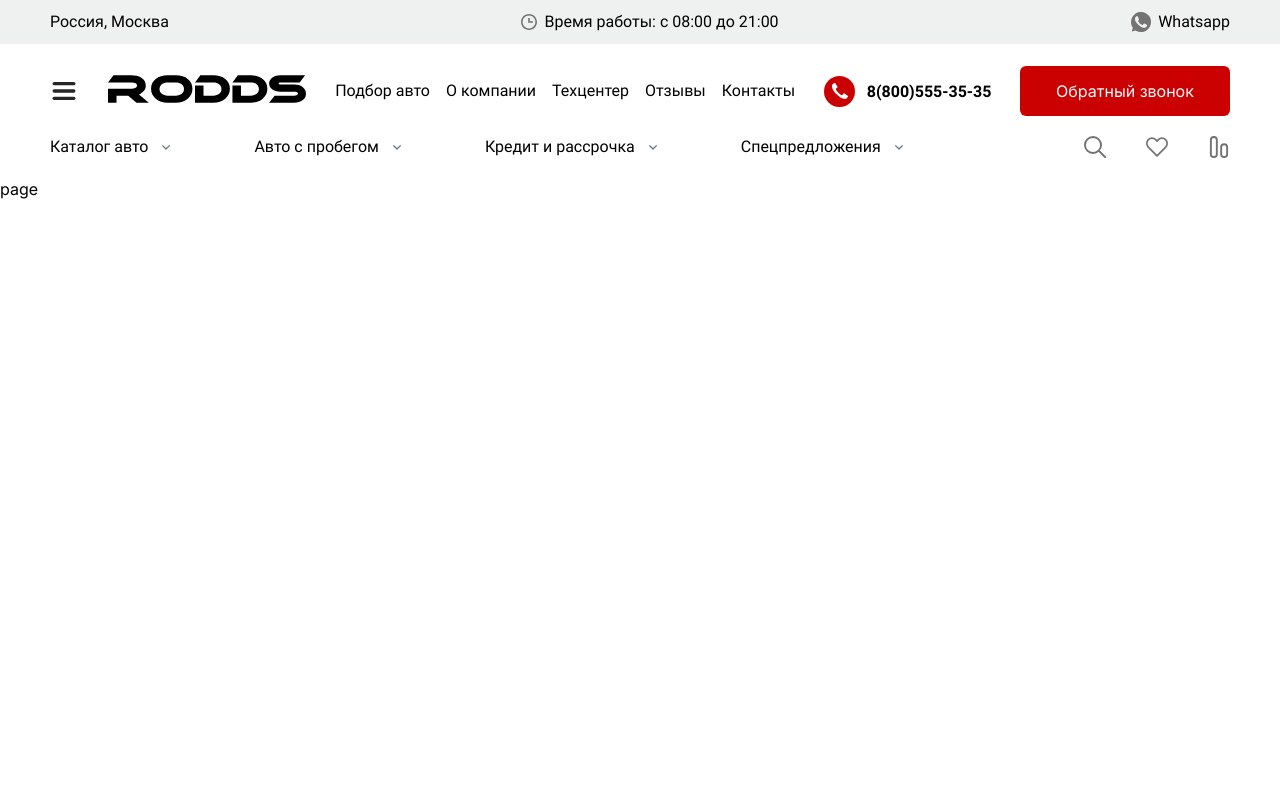
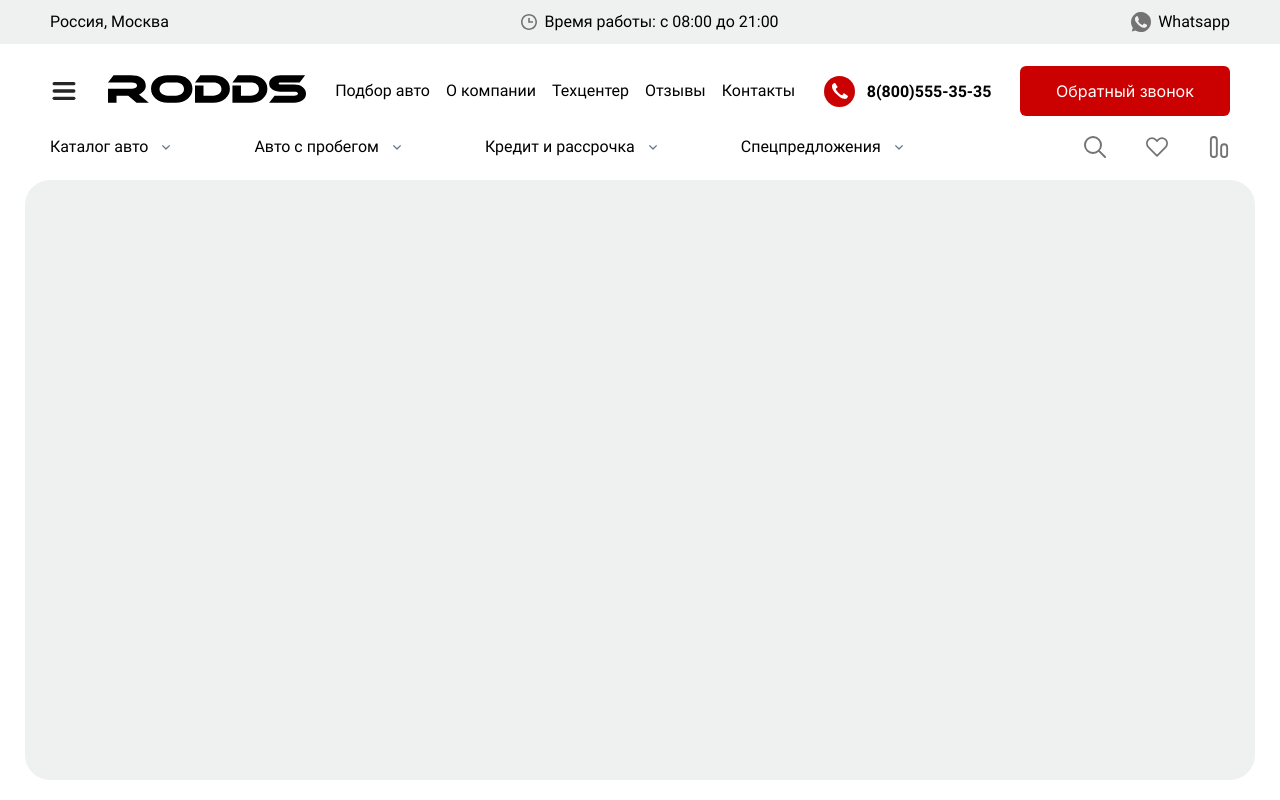
Before and after one commit to mysteren/audiophilia, a Next.js app: page / in a window 1280 px wide. Built offline with nearby package versions, Linux system fonts and the light colour scheme.

Commit message:
Creat Slider

```diff
--- /dev/null
+++ b/src/app/(site)/car/page.module.css
@@ -0,0 +1,3 @@
+.car {
+
+}
--- a/src/app/(site)/car/page.tsx
+++ b/src/app/(site)/car/page.tsx
@@ -1,8 +1,10 @@
 import React from 'react'
-import './page.module.css';
+import styles from "./page.module.css";
 
 export default function page() {
   return (
-    <div>car</div>
+    <div className={styles.car}>
+      <p>Car page</p>
+    </div>
   )
 }
--- a/src/app/(site)/page.module.css
+++ b/src/app/(site)/page.module.css
@@ -0,0 +1,9 @@
+.container {
+    padding: 0 25px;
+}
+
+.slider {
+    background: var(--gray-400);
+    height: 600px;
+    border-radius: 25px;
+}
--- a/src/app/(site)/page.tsx
+++ b/src/app/(site)/page.tsx
@@ -1,7 +1,12 @@
 import React from 'react'
+import styles from './page.module.css';
 
 export default function page() {
   return (
-    <div>page</div>
+    <div className={styles.container}>
+      <div className={styles.slider}>
+
+      </div>
+    </div>
   )
 }
--- a/src/components/layouts/header/header.module.css
+++ b/src/components/layouts/header/header.module.css
@@ -19,10 +19,8 @@
     align-items: center;
     gap: 7px;
 }
-.headerTopListItem:last-child {
-    display: flex;
-    align-items: center;
-    gap: 7px;
+.headerTopListItem:nth-child(2) {
+    display: none;
 }
 
 .headerMiddle {
@@ -211,6 +209,12 @@
     }
 }
 
+@media (min-width: 550px) {
+    .headerTopListItem:nth-child(2) {
+        display: flex;
+    }
+}
+
 @media  (min-width: 768px){
     .headerTop {
         padding: 12px 40px;
--- a/src/styles/site/variables.css
+++ b/src/styles/site/variables.css
@@ -4,4 +4,5 @@
     --white-color: #ffffff;
     --silver: #EFF0F0;
     --red: #CA0100;
+    --gray-400: #EFF0F0;
   }
```
